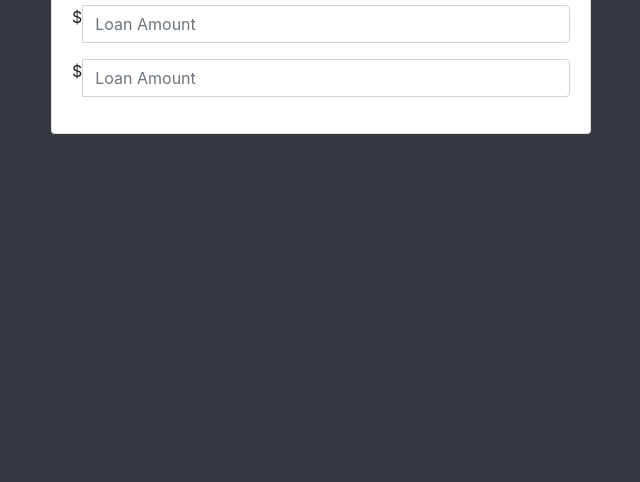
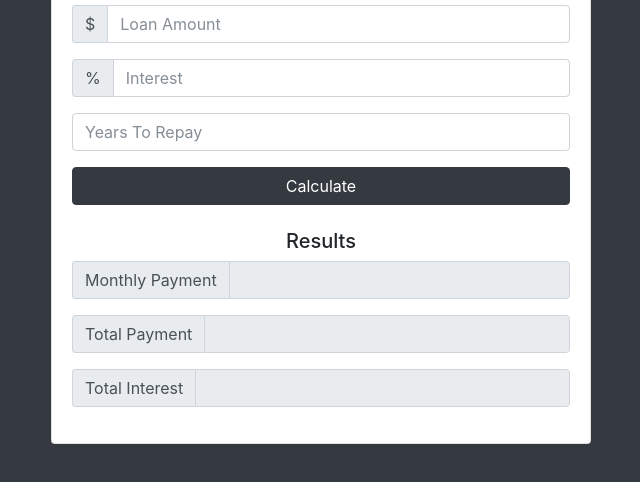
Before and after one commit to barnardwben/Loan-Calc, a plain HTML site: page index.html in a window 1280 px wide. Shown: the part 136-618 px from the top of the page, without its empty margins (319-959 px from the left). Drawn offline with nearby package versions, Linux system fonts and the light colour scheme.

Commit message:
Added UI

```diff
--- a/index.html
+++ b/index.html
@@ -1,14 +1,13 @@
 <!doctype html>
 <html lang="en">
   <head>
+    <title>Hello, world!</title>
     <!-- Required meta tags -->
     <meta charset="utf-8">
     <meta name="viewport" content="width=device-width, initial-scale=1, shrink-to-fit=no">
 
     <!-- Bootstrap CSS -->
-    <link rel="stylesheet" href="https://stackpath.bootstrapcdn.com/bootstrap/4.5.0/css/bootstrap.min.css" integrity="sha384-9aIt2nRpC12Uk9gS9baDl411NQApFmC26EwAOH8WgZl5MYYxFfc+NcPb1dKGj7Sk" crossorigin="anonymous">
-
-    <title>Hello, world!</title>
+    <link rel="stylesheet" href="https://maxcdn.bootstrapcdn.com/bootstrap/4.0.0-beta.2/css/bootstrap.min.css" integrity="sha384-PsH8R72JQ3SOdhVi3uxftmaW6Vc51MKb0q5P2rRUpPvrszuE4W1povHYgTpBfshb" crossorigin="anonymous">
   </head>
   <body class="bg-dark">
     <div class="container">
@@ -25,11 +24,47 @@
               </div>
               <div class="form-group">
                 <div class="input-group">
-                  <span class="input-group-addon">$</span>
-                  <input type="number" class="form-control" id="amount" placeholder="Loan Amount">
+                  <span class="input-group-addon">%</span>
+                  <input type="number" class="form-control" id="interest" placeholder="Interest">
                 </div>
               </div>
+              <div class="form-group">
+                <input type="number" class="form-control" id="years" placeholder="Years To Repay">
+              </div>
+              <div class="forn-group">
+                <input type="submit" value="Calculate" class="btn btn-dark btn-block">
+              </div>
             </form>
+            <!-- LOADER -->
+            <!--
+            <div id="loading">
+              <img src="img/loading.gif" alt="">
+            </div>
+            -->
+            <!-- RESULTS -->
+            <div id="results" class="pt-4">
+              <h5>Results</h5>
+              <div class="form-group">
+                <div class="input-group">
+                  <span class="input-group-addon">Monthly Payment</span>
+                  <input type="number" class="form-control" id="monthly-payment" disabled>
+                </div>
+              </div>
+
+              <div class="form-group">
+                <div class="input-group">
+                  <span class="input-group-addon">Total Payment</span>
+                  <input type="number" class="form-control" id="total-payment" disabled>
+                </div>
+              </div>
+
+              <div class="form-group">
+                <div class="input-group">
+                  <span class="input-group-addon">Total Interest</span>
+                  <input type="number" class="form-control" id="total-interest" disabled>
+                </div>
+              </div>
+            </div>
           </div>
         </div>
       </div>
@@ -37,9 +72,9 @@
 
     <!-- Optional JavaScript -->
     <!-- jQuery first, then Popper.js, then Bootstrap JS -->
-    <script src="https://code.jquery.com/jquery-3.5.1.slim.min.js" integrity="sha384-DfXdz2htPH0lsSSs5nCTpuj/zy4C+OGpamoFVy38MVBnE+IbbVYUew+OrCXaRkfj" crossorigin="anonymous"></script>
-    <script src="https://cdn.jsdelivr.net/npm/popper.js@1.16.0/dist/umd/popper.min.js" integrity="sha384-Q6E9RHvbIyZFJoft+2mJbHaEWldlvI9IOYy5n3zV9zzTtmI3UksdQRVvoxMfooAo" crossorigin="anonymous"></script>
-    <script src="https://stackpath.bootstrapcdn.com/bootstrap/4.5.0/js/bootstrap.min.js" integrity="sha384-OgVRvuATP1z7JjHLkuOU7Xw704+h835Lr+6QL9UvYjZE3Ipu6Tp75j7Bh/kR0JKI" crossorigin="anonymous"></script>
+    <script src="https://code.jquery.com/jquery-3.2.1.slim.min.js" integrity="sha384-KJ3o2DKtIkvYIK3UENzmM7KCkRr/rE9/Qpg6aAZGJwFDMVNA/GpGFF93hXpG5KkN" crossorigin="anonymous"></script>
+    <script src="https://cdnjs.cloudflare.com/ajax/libs/popper.js/1.12.3/umd/popper.min.js" integrity="sha384-vFJXuSJphROIrBnz7yo7oB41mKfc8JzQZiCq4NCceLEaO4IHwicKwpJf9c9IpFgh" crossorigin="anonymous"></script>
+    <script src="https://maxcdn.bootstrapcdn.com/bootstrap/4.0.0-beta.2/js/bootstrap.min.js" integrity="sha384-alpBpkh1PFOepccYVYDB4do5UnbKysX5WZXm3XxPqe5iKTfUKjNkCk9SaVuEZflJ" crossorigin="anonymous"></script>
     <script src="app.js"></script>
   </body>
 </html>
```
